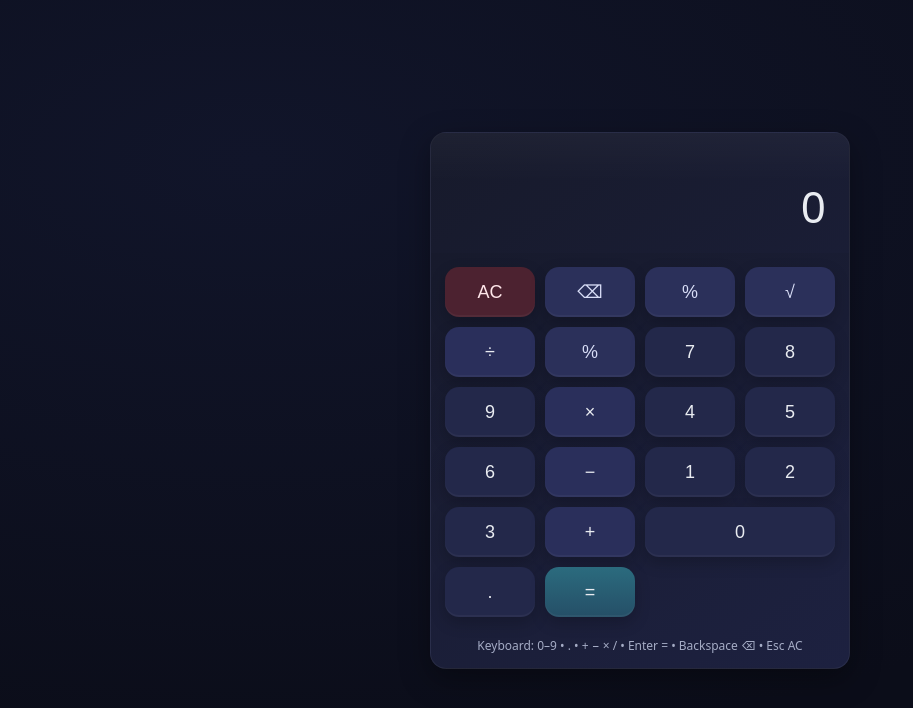
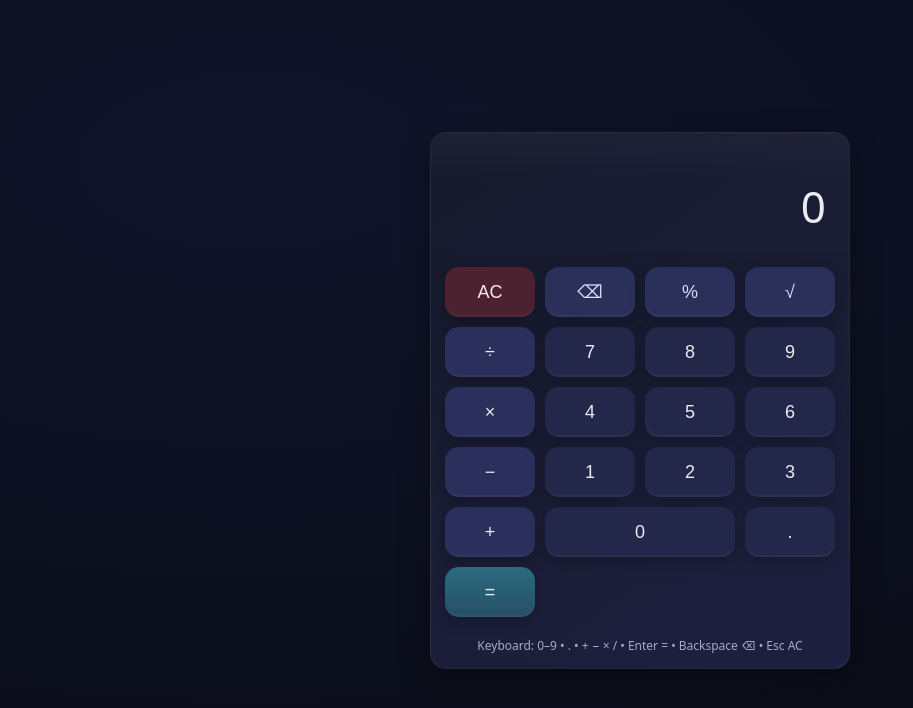
Before and after one commit to HaKyAnh/git-calculator-2231200081-HaKyAnh, a plain HTML site: page index.html in a window 1280 px wide. Shown: the whole page, without its empty margins (0-913 px from the left). Drawn offline with Linux system fonts and the light colour scheme.

```diff
--- a/index.html
+++ b/index.html
@@ -19,7 +19,6 @@
       <button class="key util" data-action="percent" aria-label="Percent">%</button>
       <button class="key util" data-action="sqrt" aria-label="Square root">√</button>
       <button class="key op" data-op="/" aria-label="Divide">÷</button>
-      <button class="key util" data-action="percent" aria-label="Percent">%</button>
 
       <button class="key" data-digit="7">7</button>
       <button class="key" data-digit="8">8</button>
```
Also changed, not shown: 1 other file.
